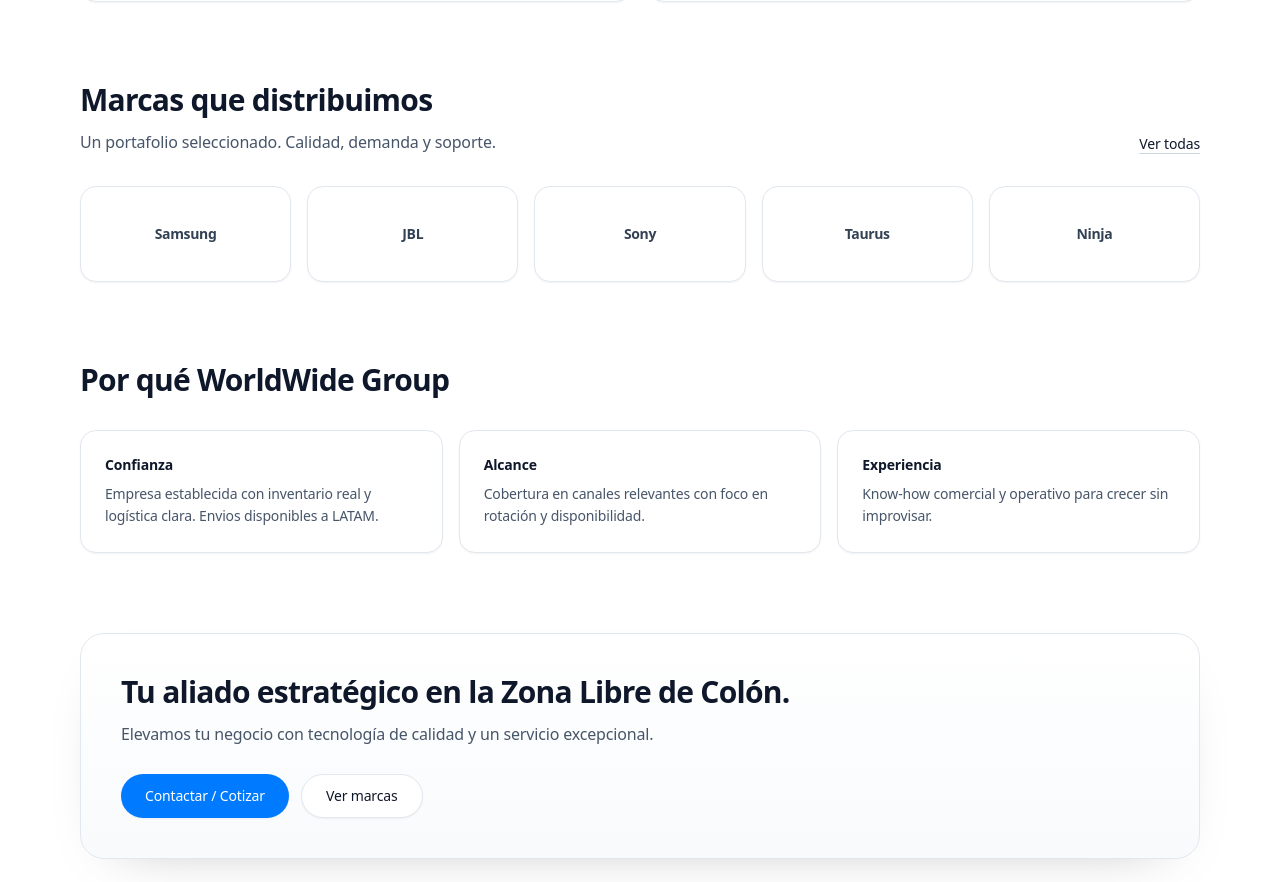
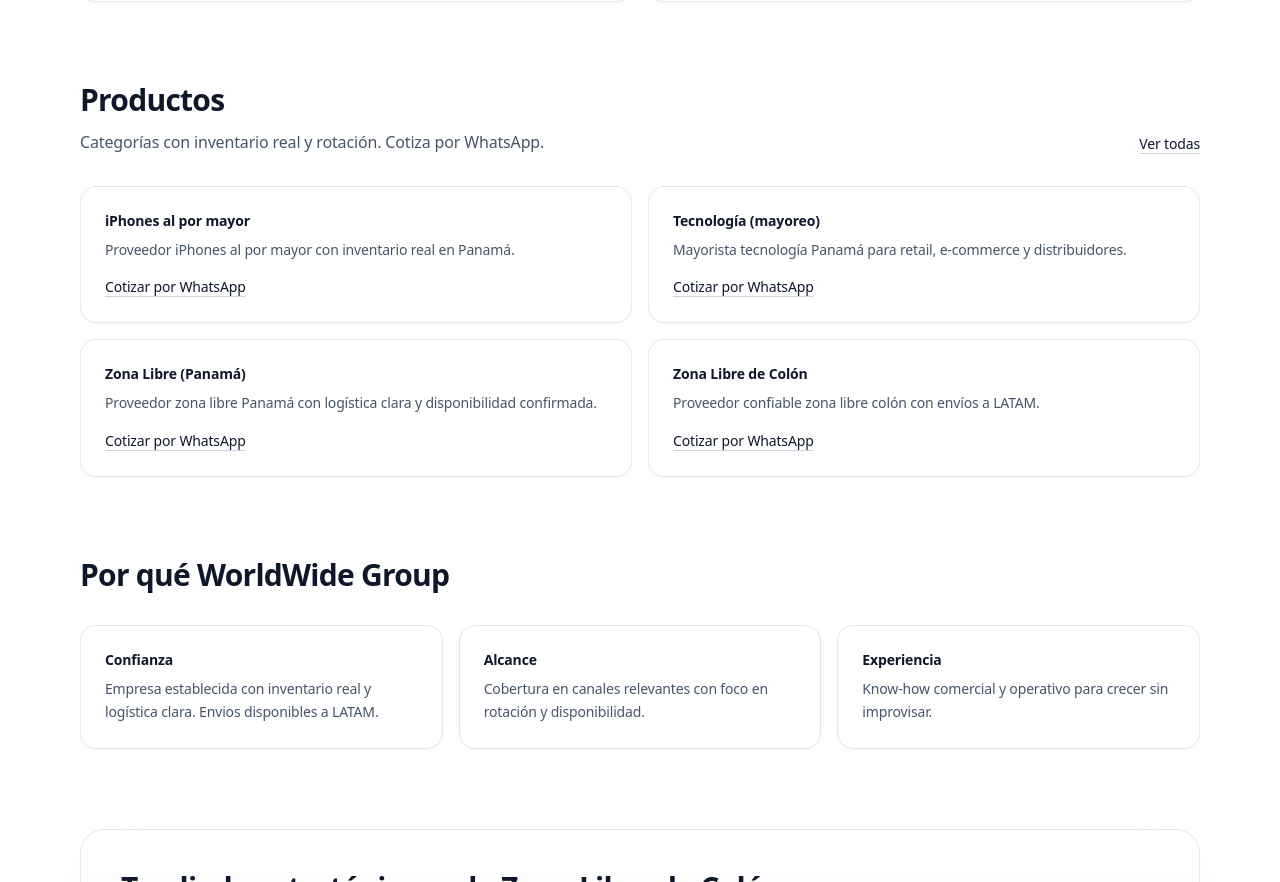
Before and after one commit to Pachosan13/worldwidegroup, a Next.js app: page / in a window 1280 px wide. Shown: the part 1098-1980 px from the top of the page. Built offline with nearby package versions, Linux system fonts and the light colour scheme.

Commit message:
copy: products section

```diff
--- a/src/app/page.tsx
+++ b/src/app/page.tsx
@@ -134,15 +134,15 @@
           </div>
         </section>
 
-        {/* Brands */}
+        {/* Products */}
         <section className="mt-20">
           <div className="flex items-end justify-between gap-6">
             <div>
               <h2 className="text-2xl font-semibold tracking-tight text-slate-900 md:text-3xl">
-                Marcas que distribuimos
+                Productos
               </h2>
               <p className="mt-3 max-w-2xl text-slate-600">
-                Un portafolio seleccionado. Calidad, demanda y soporte.
+                Categorías con inventario real y rotación. Cotiza por WhatsApp.
               </p>
             </div>
             <Link
@@ -153,17 +153,66 @@
             </Link>
           </div>
 
-          <div className="mt-8 grid gap-4 sm:grid-cols-2 md:grid-cols-3 lg:grid-cols-5">
-            {brands.map((b) => (
-              <div
-                key={b.name}
-                className="group flex h-24 items-center justify-center rounded-2xl border border-slate-200 bg-white shadow-sm transition hover:-translate-y-0.5 hover:border-slate-300 hover:shadow-md"
+          <div className="mt-8 grid gap-4 md:grid-cols-2">
+            <div className="rounded-2xl border border-slate-200 bg-white p-6 shadow-sm">
+              <p className="text-sm font-semibold text-slate-900">iPhones al por mayor</p>
+              <p className="mt-2 text-sm leading-relaxed text-slate-600">
+                Proveedor iPhones al por mayor con inventario real en Panamá.
+              </p>
+              <a
+                className="mt-4 inline-flex text-sm font-medium text-slate-900 underline decoration-slate-300 underline-offset-4 hover:decoration-slate-500"
+                href="https://wa.me/50765699957"
+                target="_blank"
+                rel="noreferrer"
               >
-                <span className="text-sm font-semibold tracking-tight text-slate-700 group-hover:text-slate-900">
-                  {b.name}
-                </span>
-              </div>
-            ))}
+                Cotizar por WhatsApp
+              </a>
+            </div>
+
+            <div className="rounded-2xl border border-slate-200 bg-white p-6 shadow-sm">
+              <p className="text-sm font-semibold text-slate-900">Tecnología (mayoreo)</p>
+              <p className="mt-2 text-sm leading-relaxed text-slate-600">
+                Mayorista tecnología Panamá para retail, e-commerce y distribuidores.
+              </p>
+              <a
+                className="mt-4 inline-flex text-sm font-medium text-slate-900 underline decoration-slate-300 underline-offset-4 hover:decoration-slate-500"
+                href="https://wa.me/50765699957"
+                target="_blank"
+                rel="noreferrer"
+              >
+                Cotizar por WhatsApp
+              </a>
+            </div>
+
+            <div className="rounded-2xl border border-slate-200 bg-white p-6 shadow-sm">
+              <p className="text-sm font-semibold text-slate-900">Zona Libre (Panamá)</p>
+              <p className="mt-2 text-sm leading-relaxed text-slate-600">
+                Proveedor zona libre Panamá con logística clara y disponibilidad confirmada.
+              </p>
+              <a
+                className="mt-4 inline-flex text-sm font-medium text-slate-900 underline decoration-slate-300 underline-offset-4 hover:decoration-slate-500"
+                href="https://wa.me/50765699957"
+                target="_blank"
+                rel="noreferrer"
+              >
+                Cotizar por WhatsApp
+              </a>
+            </div>
+
+            <div className="rounded-2xl border border-slate-200 bg-white p-6 shadow-sm">
+              <p className="text-sm font-semibold text-slate-900">Zona Libre de Colón</p>
+              <p className="mt-2 text-sm leading-relaxed text-slate-600">
+                Proveedor confiable zona libre colón con envíos a LATAM.
+              </p>
+              <a
+                className="mt-4 inline-flex text-sm font-medium text-slate-900 underline decoration-slate-300 underline-offset-4 hover:decoration-slate-500"
+                href="https://wa.me/50765699957"
+                target="_blank"
+                rel="noreferrer"
+              >
+                Cotizar por WhatsApp
+              </a>
+            </div>
           </div>
         </section>
 
```
